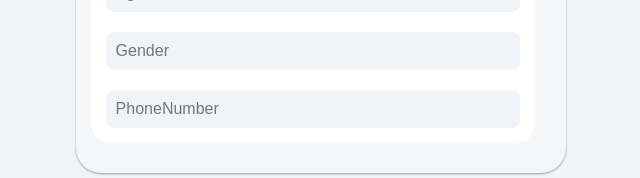
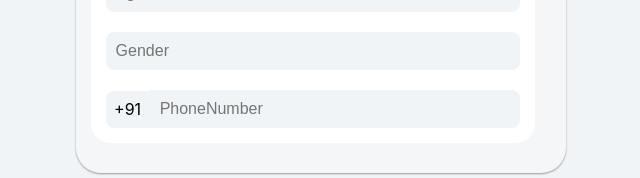
Before and after one commit to samryker/medipocket-webapp, a React (Create React App) app: page /intakeForm in a window 1280 px wide. Shown: the part 409-587 px from the top of the page, without its empty margins (319-959 px from the left). Built offline with nearby package versions, Linux system fonts and the light colour scheme.

Commit message:
testing recaptcha

```diff
--- a/src/screens/MainScreens/Doctor/IntakeForm.js
+++ b/src/screens/MainScreens/Doctor/IntakeForm.js
@@ -28,6 +28,7 @@ export default function IntakeForm() {
   // verifiedIsGood = 1 means clicked and true
   // verifiedIsGood = 2 means clicked and false invalid code
   const [verifiedIsGood, setVerifiedIsGood] = useState(0);
+  const [errorsOfUserPhone, setErrorsOfUserPhone] = useState("");
   const [errorsOfUser, setErrorsOfUser] = useState("");
 
   // Inputs
@@ -135,10 +136,12 @@ export default function IntakeForm() {
             console.log("response", response);
             // reCAPTCHA solved, allow signInWithPhoneNumber.
             // onSignInSubmit();
+
           },
         },
         auth
       );
+
     } catch (error) {
       console.log("error from generateRecaptcha", error);
     }
@@ -149,11 +152,13 @@ export default function IntakeForm() {
     console.log("here handleVerifyPhone");
     try {
       generateRecaptcha();
+      console.log("Phone Number =>", phone)
       let appVerifier = window.recaptchaVerifier;
       signInWithPhoneNumber(auth, phone, appVerifier)
         .then((confirmationResult) => {
           window.confirmationResult = confirmationResult;
           setPhoneVerified(true);
+          console.log("sucsessfull OTP =>")
         })
         .catch((e) => {
           console.log("error =>", e);
@@ -383,9 +388,15 @@ export default function IntakeForm() {
     if (appointment2) appointment += "4-7 Days";
     if (appointment3) appointment += "Morning India time: 5.30am - 10am";
     if (appointment4) appointment += "Evening India time: 5.30pm - 12am";
-    if (phone.length === 0 || verifiedIsGood !== 1 || f3.length === 0) {
+    if(verifiedIsGood !== 1||phone.length === 0)
+    {
+      setErrorsOfUserPhone(
+        "Phone Number verification is required! PLease try again!"
+      );
+    }
+    else if (f3.length === 0) {
       setErrorsOfUser(
-        "Phone Number verification and Reason for consultation are required! PLease try again!"
+        " Reason for consultation is required! PLease try again!"
       );
     } else {
       let user = {
@@ -503,14 +514,18 @@ export default function IntakeForm() {
               style={{ position: "relative" }}
             >
             <form action="" onSubmit={handleVerifyPhone}>
-                {errorsOfUser.length > 0 ? (
-                  <>
+                <div className="prefix-container">
+                <span class="prefix">+91</span>
               <input
-                      className="intake-input intake-error-field"
+                      className={`intake-input ${errorsOfUserPhone.length > 0 ? "intake-error-field": null}`}
+                      type={"tel"}
+                      pattern={'[0-9]{10}'}
                       value={phone}
-                      onChange={(e) => setPhone(e.target.value)}
+                      onChange={(e) => setPhone(e.target.value.substring(0,10))}
                       placeholder="PhoneNumber"
                     />
+                </div>
+                {errorsOfUserPhone.length > 0 ? (
                   <div style={{ width: "100%" }}>
                   <p
                     style={{
@@ -522,18 +537,9 @@ export default function IntakeForm() {
                     * Phone Number and verification Required !
                   </p>
                 </div>
-                  </>
-                ) : (
-                  <input
-                    disabled={verifiedIsGood !== 0}
-                    className="intake-input"
-                    value={phone}
-                    onChange={(e) => setPhone(e.target.value)}
-                    placeholder="PhoneNumber"
-                  />
-                )}
+                ) : null}
 
-                {phone.length > 10 && (
+                {phone.length === 10 && (
                   <button
                     disabled={verifiedIsGood !== 0}
                     style={{
@@ -1067,7 +1073,7 @@ export default function IntakeForm() {
             </div>
           </div>
         </div>
-        {errorsOfUser.length > 0 && (
+        {errorsOfUser.length > 0 ||errorsOfUserPhone.length>0 && (
           <div
             style={{
               width: "100%",
@@ -1078,7 +1084,7 @@ export default function IntakeForm() {
             }}
           >
             <p style={{ color: "red", fontSize: "14px", margin: "20px" }}>
-              {errorsOfUser}{" "}
+              {errorsOfUser}{" "} {errorsOfUserPhone}
             </p>
           </div>
         )}
```
Lines whose indentation alone changed are shown as unchanged.
